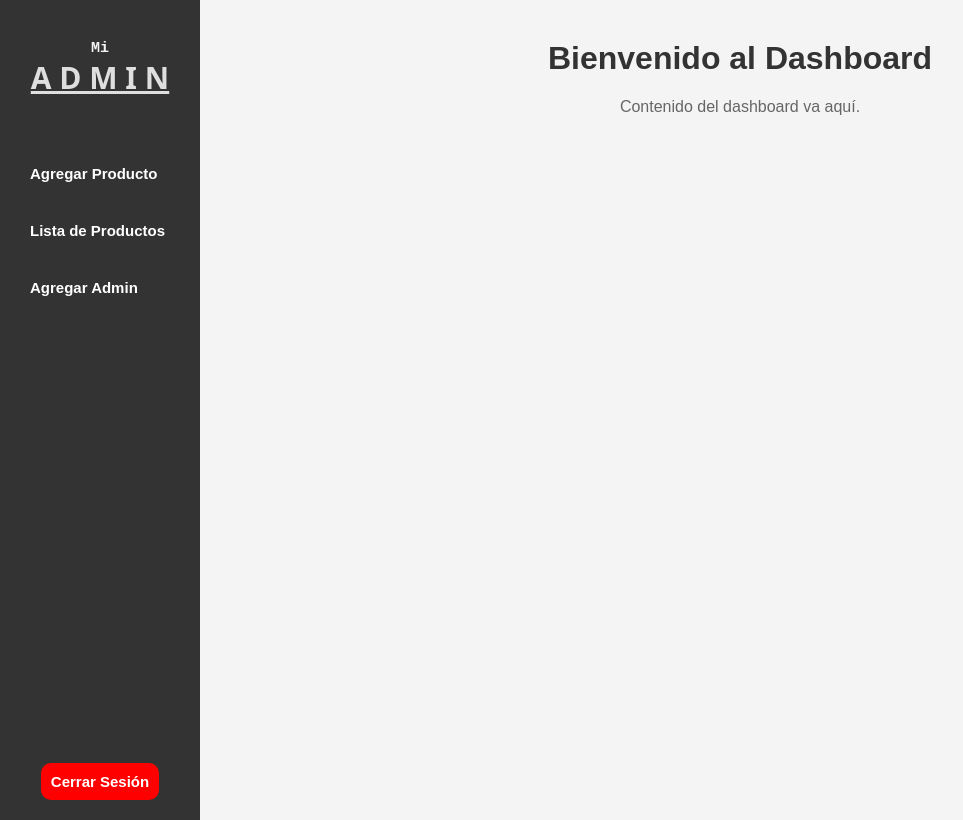
After one commit to JavierParedesDev/djangoTiendaTarea, a Django app: page /dashboard/ in a window 1280 px wide. The commit adds this page. Shown: the whole page, without its empty margins (0-963 px from the left). Run offline with Django 5.2, Linux system fonts and the light colour scheme; a user stored in the database is signed in.

Commit message:
dashboard

```diff
--- a/myCrud/settings.py
+++ b/myCrud/settings.py
@@ -137,3 +137,4 @@ STATICFILES_DIRS = [
     os.path.join(BASE_DIR, 'tienda/static/img'),
     os.path.join(BASE_DIR, 'tienda/static/css'),
 ]
+LOGIN_REDIRECT_URL = '/dashboard/'
--- a/myCrud/urls.py
+++ b/myCrud/urls.py
@@ -1,26 +1,13 @@
-"""
-URL configuration for myCrud project.
-
-The `urlpatterns` list routes URLs to views. For more information please see:
-    https://docs.djangoproject.com/en/5.0/topics/http/urls/
-Examples:
-Function views
-    1. Add an import:  from my_app import views
-    2. Add a URL to urlpatterns:  path('', views.home, name='home')
-Class-based views
-    1. Add an import:  from other_app.views import Home
-    2. Add a URL to urlpatterns:  path('', Home.as_view(), name='home')
-Including another URLconf
-    1. Import the include() function: from django.urls import include, path
-    2. Add a URL to urlpatterns:  path('blog/', include('blog.urls'))
-"""
 from django.contrib import admin
 from django.urls import include, path
 from tienda import views
+
+from tienda.views import dashboard
 
 urlpatterns = [
     path('admin/', admin.site.urls),
     path('tienda/', include('tienda.urls')),
     path('', views.home, name='home'),
     path('accounts/', include('django.contrib.auth.urls')),
+    path('dashboard/', dashboard, name='dashboard'),
 ]
--- /dev/null
+++ b/tienda/static/css/styleDash.css
@@ -0,0 +1,102 @@
+/* static/css/styleDash.css */
+body {
+    font-family: Arial, sans-serif;
+    background-color: #f4f4f4;
+    margin: 0;
+    padding: 0;
+    display: flex;
+    height: 100vh;
+}
+
+.container {
+    display: flex;
+    width: 100%;
+}
+
+.sidebar {
+    width: 200px;
+    background-color: #333;
+    color: #fff;
+    height: 100vh;
+    display: flex;
+    flex-direction: column;
+    justify-content: space-between;
+    padding-top: 20px;
+    font-size: 15px;
+    font-weight: bold;
+}
+
+.logo {
+    text-align: center;
+    margin-bottom: 20px;
+}
+
+.logo h1 {
+    color: #f4f4f4;
+    font-size: 15px;
+    font-family: 'Courier New', Courier, monospace;
+}
+.logo span{
+    font-size: 30px;
+    font-family: system-ui, -apple-system, BlinkMacSystemFont, 'Segoe UI', Roboto, Oxygen, Ubuntu, Cantarell, 'Open Sans', 'Helvetica Neue', sans-serif;
+    color: rgb(223, 223, 223);
+    text-decoration: underline;
+}
+
+
+.sidebar ul {
+    list-style: none;
+    padding: 0;
+    flex-grow: 1;
+}
+
+.sidebar ul li {
+    padding: 10px;
+    transition: background-color 0.5s ease;
+}
+
+.sidebar ul li a {
+    color: #fff;
+    text-decoration: none;
+    display: block;
+    padding: 10px 20px;
+}
+
+.sidebar ul li:hover,
+.sidebar ul li a:hover {
+    background-color: #575757;
+}
+
+.logout {
+    padding: 10px 20px;
+    text-align: center;
+    margin-bottom: 20px;
+}
+
+.logout a {
+    color: #fff;
+    text-decoration: none;
+    background-color: #ff0000;
+    padding: 10px;
+    border-radius: 10px;
+}
+
+.logout a:hover {
+    background-color: #ff5656;
+}
+
+.content {
+    flex-grow: 1;
+    padding: 20px;
+}
+
+h1 {
+    color: #333;
+    text-align: center;
+    margin-top: 20px;
+}
+
+p {
+    color: #666;
+    text-align: center;
+}
--- a/tienda/templates/base.html
+++ b/tienda/templates/base.html
@@ -1,21 +1,29 @@
 <!DOCTYPE html>
 <html>
 <head>
-    <title>{% block title %}Tienda{% endblock %}</title>
+    <title>{% block title %}Dashboard{% endblock %}</title>
+    {% load static %}
+    <link rel="stylesheet" type="text/css" href="{% static 'css/styleDash.css' %}">
 </head>
 <body>
-    <header>
-        <nav>
-            <a href="{% url 'home' %}">Home</a>
-            {% if user.is_authenticated %}
-                <a href="{% url 'logout' %}">Logout</a>
-            {% else %}
-                <a href="{% url 'login' %}">Login</a>
-            {% endif %}
-        </nav>
-    </header>
-    <div>
-        {% block content %}{% endblock %}
+    <div class="container">
+        <aside class="sidebar">
+            <div class="logo">
+                <h1>Mi<br><span>A D M I N</span></h1>
+            </div>
+            <ul>
+                <li><a href="{% url 'agregar_producto' %}">Agregar Producto</a></li>
+                <li><a href="{% url 'lista_productos' %}">Lista de Productos</a></li>
+                <li><a href="{% url 'add_admin' %}">Agregar Admin</a></li>
+            </ul>
+            <div class="logout">
+                <a href="{% url 'logout' %}">Cerrar Sesión</a>
+            </div>
+        </aside>
+        <main class="content">
+            {% block content %}
+            {% endblock %}
+        </main>
     </div>
 </body>
 </html>
--- /dev/null
+++ b/tienda/templates/dashboard.html
@@ -0,0 +1,8 @@
+{% extends 'base.html' %}
+
+{% block title %}Dashboard{% endblock %}
+
+{% block content %}
+<h1>Bienvenido al Dashboard</h1>
+<p>Contenido del dashboard va aquí.</p>
+{% endblock %}
--- a/tienda/urls.py
+++ b/tienda/urls.py
@@ -1,5 +1,7 @@
 from django.urls import path
 from . import views
+
+from django.contrib.auth import views as auth_views
 
 urlpatterns = [
     path('', views.home, name='home'),
@@ -8,4 +10,6 @@ urlpatterns = [
     path('agregar-detalle-compra/', views.agregar_detalle_compra, name='agregar_detalle_compra'),
     path('lista-productos/', views.lista_productos, name='lista_productos'),
     path('eliminar-producto/<int:producto_id>/', views.eliminar_producto, name='eliminar_producto'),
+    path('add-admin/', views.add_admin, name='add_admin'),
+    path('logout/', auth_views.LogoutView.as_view(), name='logout'),
 ]
--- a/tienda/views.py
+++ b/tienda/views.py
@@ -5,6 +5,10 @@ from .forms import ProductoForm, DetalleCompraForm
 
 def home(request):
     return render(request, 'tienda/home.html')
+
+@login_required
+def dashboard(request):
+    return render(request, 'dashboard.html')
 
 @login_required
 def ver_compras(request):
@@ -20,7 +24,7 @@ def agregar_producto(request):
             return redirect('lista_productos')
     else:
         form = ProductoForm()
-    return render(request, 'tienda/agregar_producto.html', {'form': form})
+    return render(request, 'agregar_producto.html', {'form': form})
 
 @login_required
 def agregar_detalle_compra(request):
@@ -33,12 +37,16 @@ def agregar_detalle_compra(request):
             return redirect('ver_compras')
     else:
         form = DetalleCompraForm()
-    return render(request, 'tienda/agregar_detalle_compra.html', {'form': form})
+    return render(request, 'agregar_detalle_compra.html', {'form': form})
 
 @login_required
 def lista_productos(request):
     productos = Producto.objects.all()
-    return render(request, 'tienda/lista_productos.html', {'productos': productos})
+    return render(request, 'lista_productos.html', {'productos': productos})
+
+@login_required
+def add_admin(request):
+    return render(request, 'add_admin.html')
 
 @login_required
 def eliminar_producto(request, producto_id):
```
Also changed, not shown: tienda/templates/add_admin.html (added, +8 -0 lines), tienda/templates/agregar_producto.html (added, +8 -0 lines), tienda/templates/lista_productos.html (added, +8 -0 lines), tienda/templates/tienda/agregar_producto.html (deleted, +0 -68 lines), tienda/templates/tienda/lista_productos.html (deleted, +0 -74 lines), db.sqlite3.
